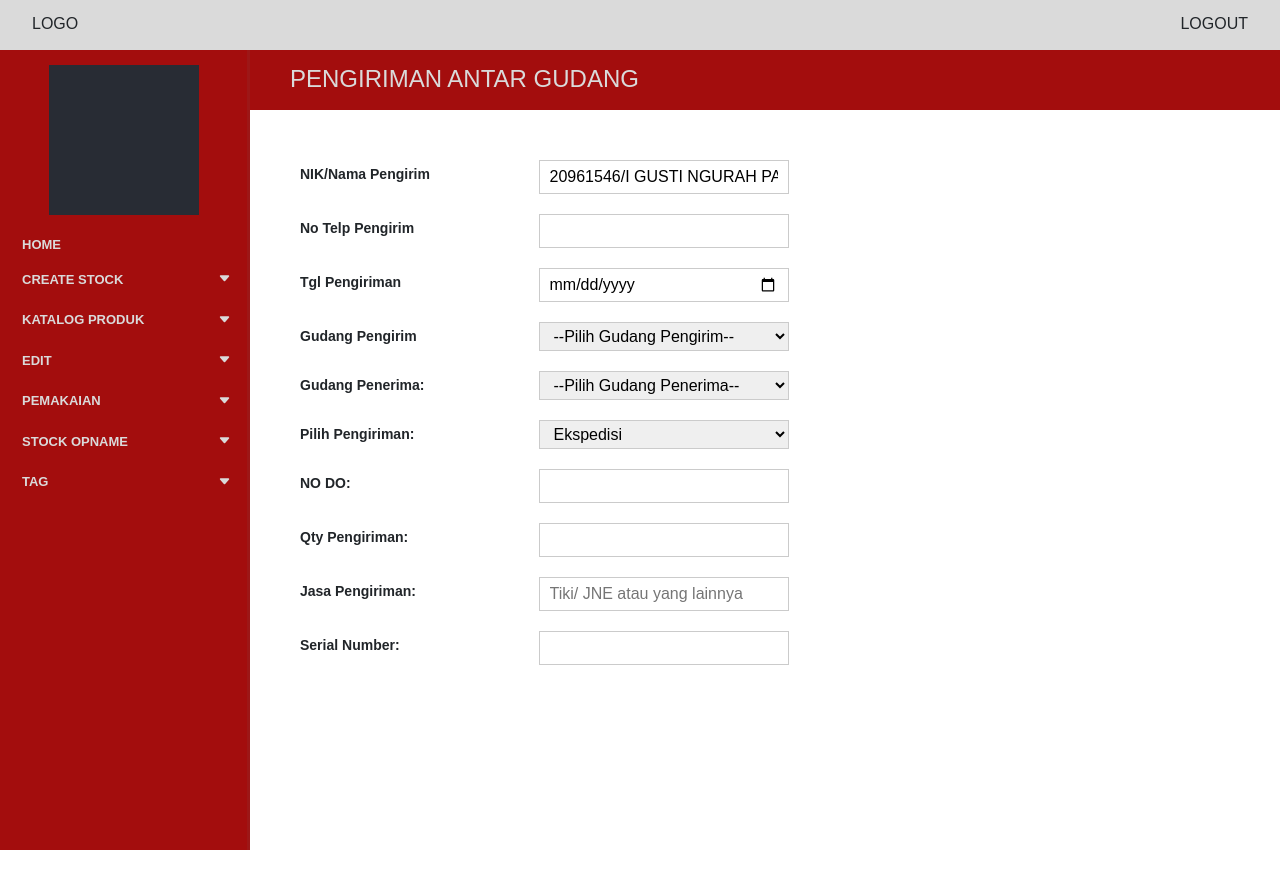
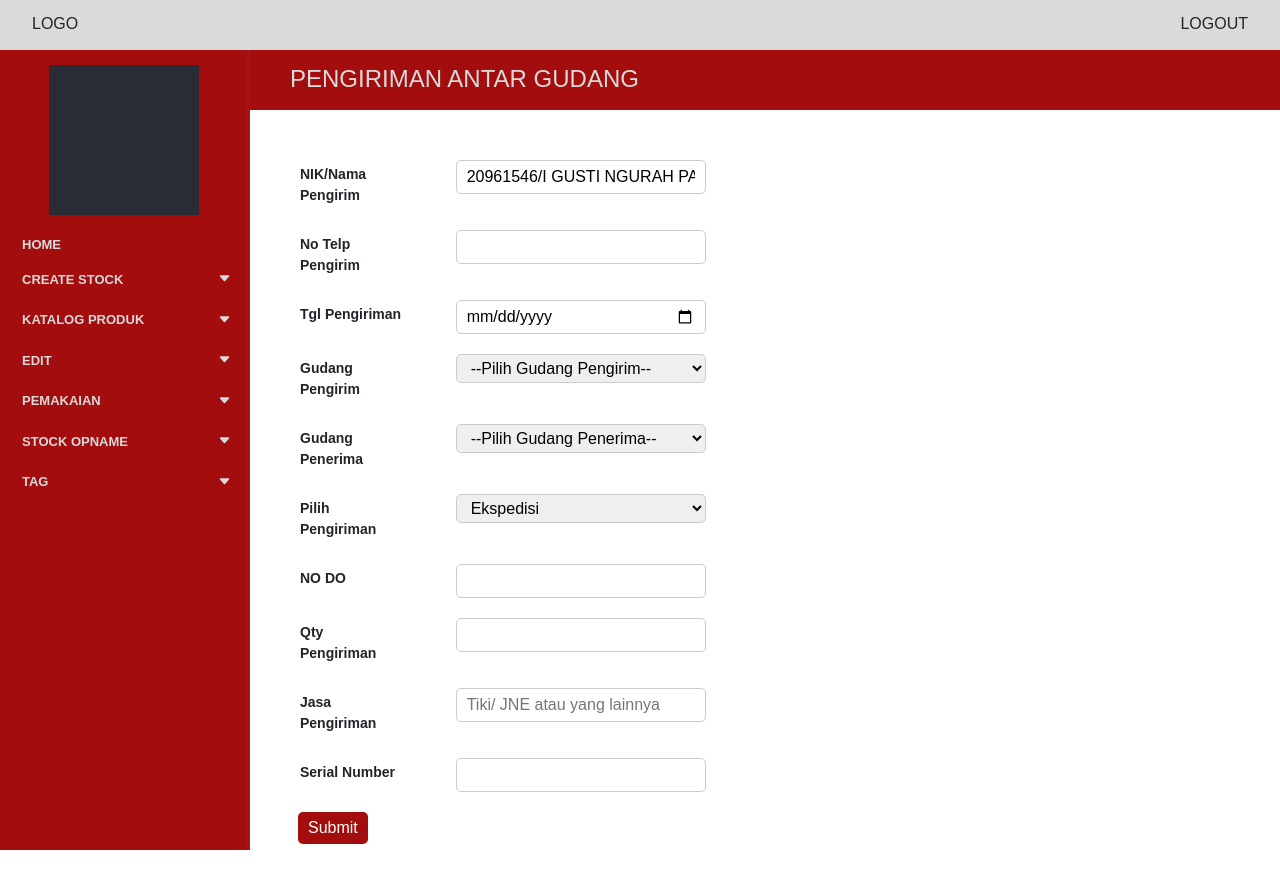
Before and after one commit to ahsan-soryadi/codespaces-react, a React (Create React App) app: page /werehouseDelivery in a window 1280 px wide. Before the commit the page ends 800 px from the top, so only its background shows below. Built offline with nearby package versions, Linux system fonts and the light colour scheme.

Commit message:
modified:   src/App.css 	modified:   src/menu/TAG/WerehouseDelivery.js

```diff
--- a/src/App.css
+++ b/src/App.css
@@ -172,6 +172,7 @@ i.active {
   padding: 4px 10px;
   margin: 10px 10px;
   border: 1px solid #cbcbcb;
+  border-radius: 5px;
   /* box-sizing: border-box; */
   /* display: inline-block; */
 }
@@ -182,12 +183,12 @@ i.active {
 }
 
 .form-control button {
-  background: #f1356d;
+  background: #a30d0d;
+  padding: 4px 10px;
+  margin: 10px 18px;
   color: #fff;
   border: 0;
-  padding: 8px;
-  /* border-radius: 8px; */
-  cursor: pointer;
+  border-radius: 5px;
 }
 
 ::-webkit-scrollbar {
--- a/src/menu/TAG/WerehouseDelivery.js
+++ b/src/menu/TAG/WerehouseDelivery.js
@@ -24,7 +24,7 @@ const WerehouseDelivery = () => {
                     <div className='form-control'>
                         <form>
                             <div className='row'>
-                                <div className='col-3'>
+                                <div className='col-2'>
                                     <label>NIK/Nama Pengirim</label>
                                 </div>
                                 <div className='col-9'>
@@ -36,7 +36,7 @@ const WerehouseDelivery = () => {
                                             // onChange={(e) => setFrom(e.target.value)}
                                         />
                                 </div>
-                                <div className='col-3'>
+                                <div className='col-2'>
                                     <label>No Telp Pengirim</label>
                                 </div>
                                 <div className='col-9'>
@@ -50,7 +50,7 @@ const WerehouseDelivery = () => {
                                         // onChange={(e) => setFrom(e.target.value)}
                                     />
                                 </div>
-                                <div className='col-3'>
+                                <div className='col-2'>
                                     <label>Tgl Pengiriman</label>
                                 </div>
                                 <div className='col-9'>
@@ -61,7 +61,7 @@ const WerehouseDelivery = () => {
                                         // onChange={(e) => setFrom(e.target.value)}
                                     />
                                 </div>
-                                <div className='col-3'>
+                                <div className='col-2'>
                                     <label>Gudang Pengirim</label>
                                 </div>
                                 <div className='col-9'>
@@ -76,8 +76,8 @@ const WerehouseDelivery = () => {
                                         <option name="gudang1">Gudang 1</option>
                                     </select>
                                 </div>
-                                <div className='col-3'>
-                                    <label>Gudang Penerima:</label>
+                                <div className='col-2'>
+                                    <label>Gudang Penerima</label>
                                 </div>
                                 <div className='col-9'>
                                     <select
@@ -93,8 +93,8 @@ const WerehouseDelivery = () => {
                                         <option name="gudang4">Gudang 4</option>
                                     </select>
                                 </div>
-                                <div className='col-3'>
-                                    <label>Pilih Pengiriman:</label>
+                                <div className='col-2'>
+                                    <label>Pilih Pengiriman</label>
                                 </div>
                                 <div className='col-9'>
                                     <select
@@ -107,8 +107,8 @@ const WerehouseDelivery = () => {
                                         <option name="tanpaEkspedisi">Tanpa Ekspedisi</option>
                                     </select>
                                 </div>
-                                <div className='col-3'>
-                                    <label>NO DO:</label>
+                                <div className='col-2'>
+                                    <label>NO DO</label>
                                 </div>
                                 <div className='col-9'>
                                     <input
@@ -118,8 +118,8 @@ const WerehouseDelivery = () => {
                                         // onChange={(e) => setFrom(e.target.value)}
                                     />
                                 </div>
-                                <div className='col-3'>
-                                    <label>Qty Pengiriman:</label>
+                                <div className='col-2'>
+                                    <label>Qty Pengiriman</label>
                                 </div>
                                 <div className='col-9'>
                                     <input
@@ -129,8 +129,8 @@ const WerehouseDelivery = () => {
                                         // onChange={(e) => setFrom(e.target.value)}
                                     />
                                 </div>
-                                <div className='col-3'>
-                                    <label>Jasa Pengiriman:</label>
+                                <div className='col-2'>
+                                    <label>Jasa Pengiriman</label>
                                 </div>
                                 <div className='col-9'>
                                     <input
@@ -141,8 +141,8 @@ const WerehouseDelivery = () => {
                                         // onChange={(e) => setFrom(e.target.value)}
                                     />
                                 </div>
-                                <div className='col-3'>
-                                    <label>Serial Number:</label>
+                                <div className='col-2'>
+                                    <label>Serial Number</label>
                                 </div>
                                 <div className='col-9'>
                                     <input
@@ -152,8 +152,10 @@ const WerehouseDelivery = () => {
                                         // onChange={(e) => setFrom(e.target.value)}
                                     />
                                 </div>
+                                <div className='col-2'>
+                                    <button type='submit'>Submit</button>
+                                </div>
                             </div>
-
                         </form>
                     </div>
                 </div>
```
